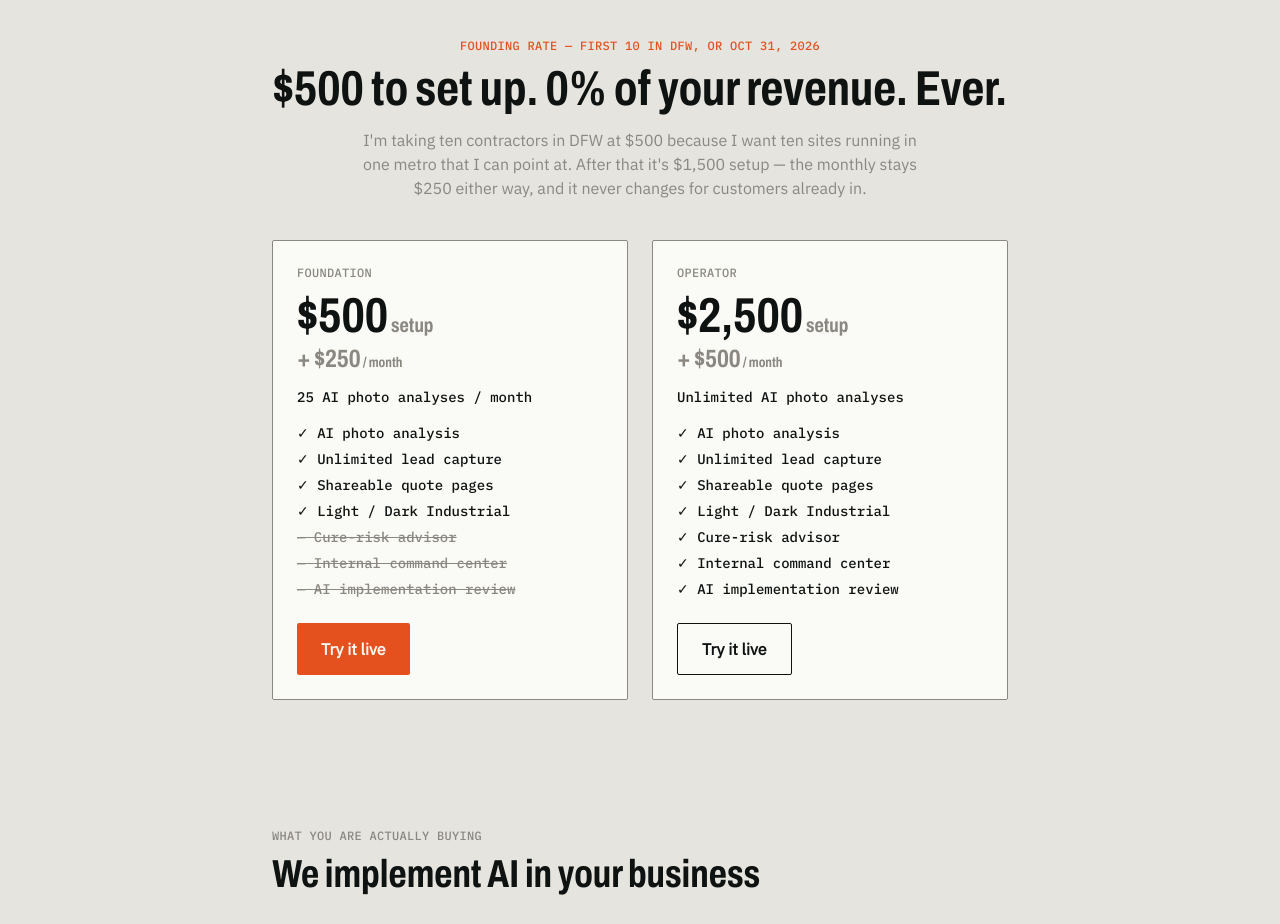
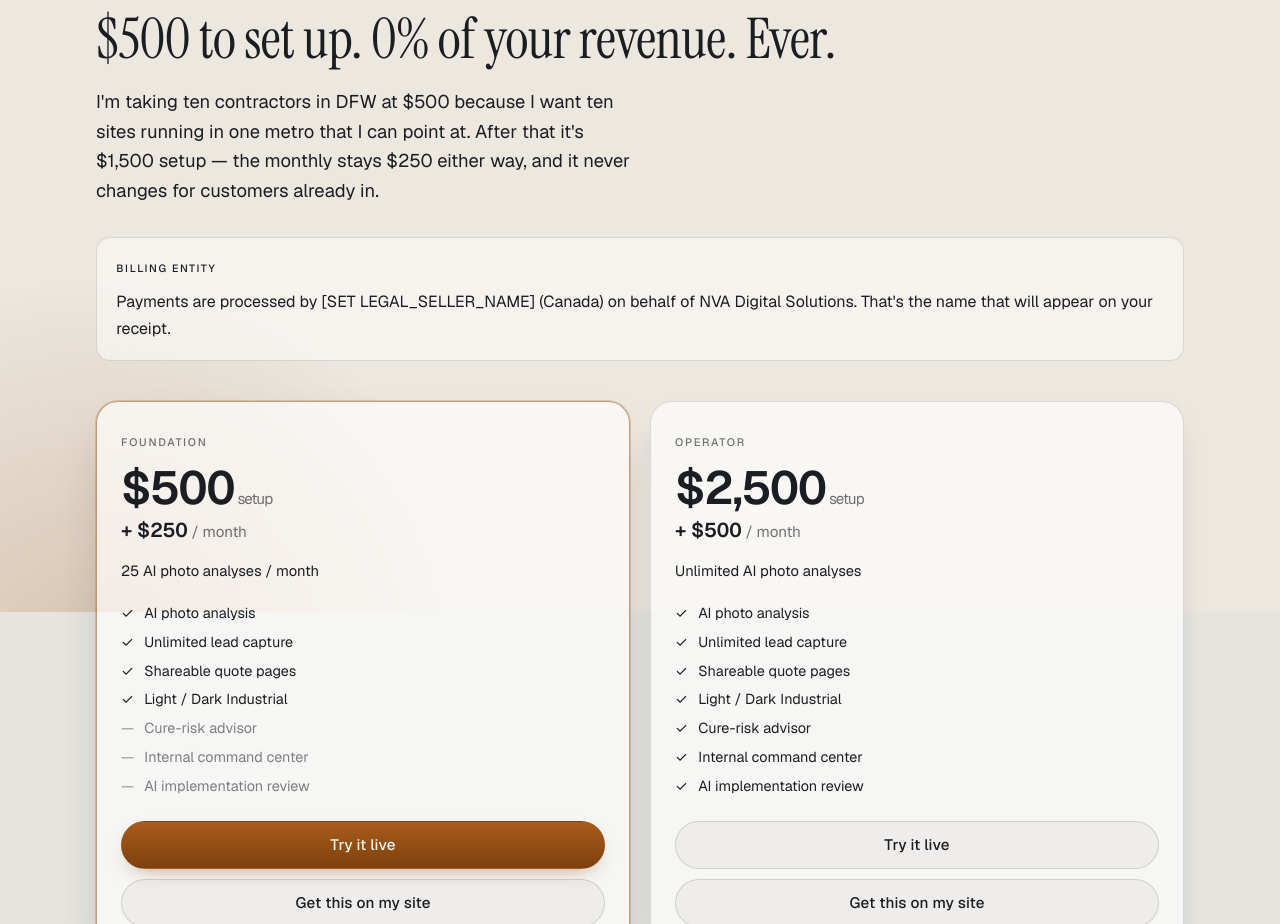
Before and after one commit to dawsennelsonv1-eng/nva-web-solutions, a Next.js app: page /pricing in a window 1280 px wide. Shown: the part 188-1112 px from the top of the page. Built offline with nearby package versions, Linux system fonts and the light colour scheme; no server answers; the database is empty.

Commit message:
phase 16g: restyle /categories and /pricing

```diff
--- a/app/(public)/pricing/page.tsx
+++ b/app/(public)/pricing/page.tsx
@@ -1,41 +1,64 @@
 import type { Metadata } from 'next';
-import { Panel } from '@/components/ui/Panel';
-import { CtaButton } from '@/components/marketing/CtaButton';
-import { ImplementationOffer } from '@/components/marketing/ImplementationOffer';
+import Link from 'next/link';
+import { GradientField } from '@/components/site/GradientField';
 import { disclosureLine } from '@/lib/billing/entity';
 import { createSupabaseServerClient } from '@/lib/supabase/server';
 import { stubPlans } from '@/lib/stubs';
 
 /**
- * app/(public)/pricing/page.tsx — REAL pricing, never hardcoded.
+ * app/(public)/pricing/page.tsx — REAL pricing, never hardcoded. Restyled, 16G.
+ *
+ * ============================================================================
+ * THE DATA PATH IS UNCHANGED. EVERY WORD OF THAT ORIGINAL NOTE STILL HOLDS.
+ * ============================================================================
  *
  * Tiers render from the `plans` table (anon-readable for active rows,
- * 0003_rls.sql's documented deviation) via the same server client every
- * other real read in this codebase uses. If the founding rate in OFFER.md
- * §6 ever changes — the $500 setup ending at 10 contractors or October 31,
- * 2026, whichever comes first — that is a row UPDATE, and this page reflects
- * it on the next request with no deploy.
+ * 0003_rls.sql's documented deviation) through the same server client every
+ * other real read uses. If the founding rate ever changes, that is a row UPDATE
+ * and this page reflects it on the next request with no deploy.
  *
- * FALLBACK: an unconfigured environment (no Supabase env set — a fresh
- * clone, a local preview) renders lib/stubs.ts's stubPlans instead of
- * throwing, so the page is always inspectable without secrets. Production
- * with real env vars always prefers the live table.
+ * FALLBACK: an unconfigured environment renders lib/stubs.ts's stubPlans rather
+ * than throwing, so the page is always inspectable without secrets.
  *
- * 15A.4 — FranchiseComparison is gone from this page and from the repo. The
- * section below it is now ImplementationOffer, which carries the new
- * positioning (we implement AI in your business) and takes the identical two
- * props, so the live plan numbers still flow through untouched.
+ * CHECKOUT IS STILL NOT WIRED. Phase 5.5 owns the payment adapter and is the
+ * explicit ship gate. Rather than fake a buy button, the CTAs route to things
+ * that are real today — /demo for the tool, /start for the questionnaire.
  *
- * CHECKOUT IS NOT WIRED YET, on purpose: Phase 5.5 owns the payment
- * provider adapter and is the explicit ship gate — "you cannot advertise
- * until this ships." Rather than fake a buy button or link somewhere
- * broken, both CTAs route to /demo, which is real today.
+ * ============================================================================
+ * WHAT CHANGED
+ * ============================================================================
+ *
+ * Panel, CtaButton and ImplementationOffer are no longer imported. All three
+ * are drawn in the legacy token system and cannot be restyled here without
+ * changing the other surfaces that mount them. NONE OF THEM IS DELETED — grep
+ * before removing anything:
+ *
+ *   grep -rn "Panel\|CtaButton\|ImplementationOffer" app components
+ *
+ * ImplementationOffer's argument — that we implement AI inside your business —
+ * now lives on the homepage, in a section written for it. Repeating it at the
+ * bottom of a pricing page was the pricing page doing someone else's job; this
+ * one answers what it costs and links onward.
+ *
+ * THE DISCLOSURE STAYS ABOVE THE FOLD at plain body size, from config (R-210).
+ * It moved from a Panel into a plain block. That is a styling change and not a
+ * relaxation: it is still the first thing under the heading, still full size,
+ * still not in a collapsed or muted container.
+ *
+ * THE 30-DAY GUARANTEE COPY IS UNCHANGED, including the part that refuses to
+ * promise a number of leads. That paragraph is the most valuable thing on the
+ * page and it survives verbatim.
  */
 
 export const metadata: Metadata = {
   title: 'Pricing',
-  description: 'Two tiers. $500 setup, $250 a month for Foundation. 0% of your revenue, always.',
-  openGraph: { title: 'Girder pricing', description: '$500 setup, $250/month. 0% of revenue.', type: 'website' },
+  description:
+    'Two tiers. $500 setup, $250 a month for Foundation. 0% of your revenue, always.',
+  openGraph: {
+    title: 'Girder pricing',
+    description: '$500 setup, $250/month. 0% of revenue.',
+    type: 'website',
+  },
 };
 
 interface PlanView {
@@ -102,84 +125,95 @@ const FEATURE_LABELS: { key: string; label: string }[] = [
 export default async function PricingPage() {
   const { plans } = await loadPlans();
   const foundation = plans.find((p) => p.code === 'foundation');
+  const setup = foundation ? dollars(foundation.setupFeeCents) : '$500';
 
   return (
-    <div className="pb-16">
-      {/* R-210: the disclosure is above the fold, plain body size, from config. */}
-      <div className="mx-auto max-w-3xl px-4 pt-6">
-        <Panel label="Billing entity">
-          <p className="text-base">{disclosureLine()}</p>
-        </Panel>
+    <>
+      <GradientField />
+      <section className="n15-sec" aria-labelledby="pricing-h">
+        <div className="n15-in">
+          <p className="n15-eyebrow">Founding rate — first 10 in DFW, or Oct 31, 2026</p>
+          <h1 id="pricing-h" className="n15-h2">
+            {setup} to set up. 0% of your revenue. Ever.
+          </h1>
+          <p className="n15-lede">
+            I&apos;m taking ten contractors in DFW at {setup} because I want ten
+            sites running in one metro that I can point at. After that it&apos;s
+            $1,500 setup — the monthly stays $250 either way, and it never
+            changes for customers already in.
+          </p>
+
+          {/* R-210: above the fold, plain body size, from config. */}
+          <div className="pr-note pc-disclosure">
+            <p className="pr-note-k">Billing entity</p>
+            <p className="n15-body">{disclosureLine()}</p>
           </div>
 
-      <div className="mx-auto max-w-3xl px-4 pt-10 text-center">
-        <p className="font-data text-xs uppercase tracking-wide text-hazard">Founding rate — first 10 in DFW, or Oct 31, 2026</p>
-        <h1 className="mt-2 font-display font-condensed text-3xl font-bold sm:text-4xl">
-          {foundation ? dollars(foundation.setupFeeCents) : '$500'} to set up. 0% of your revenue. Ever.
-        </h1>
-        <p className="mx-auto mt-3 max-w-xl text-base text-rule">
-          I&apos;m taking ten contractors in DFW at {foundation ? dollars(foundation.setupFeeCents) : '$500'} because I want
-          ten sites running in one metro that I can point at. After that it&apos;s $1,500 setup — the monthly stays $250
-          either way, and it never changes for customers already in.
+          <div className="pc-grid">
+            {plans.map((p) => (
+              <article key={p.code} className={'pc-card' + (p.code === 'foundation' ? ' pc-card-lead' : '')}>
+                <p className="pc-name">{p.name}</p>
+
+                <p className="pc-fig">
+                  {dollars(p.setupFeeCents)}
+                  <span className="pc-fig-unit"> setup</span>
                 </p>
-      </div>
+                <p className="pc-monthly">
+                  + {dollars(p.monthlyCents)}
+                  <span className="pc-fig-unit"> / month</span>
+                </p>
 
-      <div className="mx-auto mt-10 grid max-w-3xl grid-cols-1 gap-6 px-4 sm:grid-cols-2">
-        {plans.map((p) => (
-          <div key={p.code} className="rounded-milled border bg-sheet p-6">
-            <p className="font-data text-xs uppercase tracking-wide text-rule">{p.name}</p>
-            <p className="tabular mt-2 font-display font-condensed text-4xl font-bold">
-              {dollars(p.setupFeeCents)}
-              <span className="text-lg font-normal text-rule"> setup</span>
-            </p>
-            <p className="tabular font-display font-condensed text-xl font-bold text-rule">
-              + {dollars(p.monthlyCents)}<span className="text-sm font-normal"> / month</span>
-            </p>
-            <p className="mt-3 font-data text-sm">
+                <p className="pc-limit">
                   {p.analysisLimitPerMonth === null
                     ? 'Unlimited AI photo analyses'
                     : p.analysisLimitPerMonth + ' AI photo analyses / month'}
                 </p>
-            <ul className="mt-4 space-y-1.5">
+
+                <ul className="pc-features">
                   {FEATURE_LABELS.map((f) => {
                     const on = p.features[f.key] === true;
                     return (
-                  <li key={f.key} className={'font-data text-sm ' + (on ? 'text-ink' : 'text-rule line-through')}>
-                    {on ? '✓ ' : '— '}
+                      <li key={f.key} className={on ? 'pc-on' : 'pc-off'}>
+                        <span aria-hidden className="pc-mark">
+                          {on ? '✓' : '—'}
+                        </span>
                         {f.label}
                       </li>
                     );
                   })}
                 </ul>
-            <div className="mt-6">
-              <CtaButton href="/demo" variant={p.code === 'foundation' ? 'hazard' : 'outline'}>
+
+                <div className="pc-actions">
+                  <Link
+                    href="/demo"
+                    className={
+                      'n15-btn ' +
+                      (p.code === 'foundation' ? 'n15-btn-primary' : 'n15-btn-ghost')
+                    }
+                  >
                     Try it live
-              </CtaButton>
+                  </Link>
+                  <Link href="/start" className="n15-btn n15-btn-ghost">
+                    Get this on my site
+                  </Link>
                 </div>
-          </div>
+              </article>
             ))}
           </div>
 
-      <div className="mt-16">
-        <ImplementationOffer
-          foundationSetupDollars={foundation ? Math.round(foundation.setupFeeCents / 100) : 500}
-          foundationMonthlyDollars={foundation ? Math.round(foundation.monthlyCents / 100) : 250}
-        />
-      </div>
-
-      <div className="mx-auto max-w-2xl px-4">
-        <Panel label="30-day guarantee">
-          <p className="font-display font-condensed text-lg font-bold">
-            Thirty days. If it&apos;s not working, you get the setup fee back.
+          <div className="ai-foot">
+            <h2 className="n15-h3">Thirty days. If it&apos;s not working, you get the setup fee back.</h2>
+            <p className="n15-body n15-measure">
+              Tell me inside 30 days and I refund the {setup} setup in full, no
+              questions and no forms. You keep any leads it captured. I
+              don&apos;t refund monthly fees for months already used, and I
+              won&apos;t promise you a number of leads — this converts the
+              traffic you already have, it doesn&apos;t create traffic. If it
+              doesn&apos;t convert it, you shouldn&apos;t be paying for it.
             </p>
-          <p className="mt-2 text-base leading-relaxed">
-            Tell me inside 30 days and I refund the {foundation ? dollars(foundation.setupFeeCents) : '$500'} setup in
-            full, no questions and no forms. You keep any leads it captured. I don&apos;t refund monthly fees for months
-            already used, and I won&apos;t promise you a number of leads — this converts the traffic you already have, it
-            doesn&apos;t create traffic. If it doesn&apos;t convert it, you shouldn&apos;t be paying for it.
-          </p>
-        </Panel>
           </div>
         </div>
+      </section>
+    </>
   );
 }
--- a/app/layout.tsx
+++ b/app/layout.tsx
@@ -9,6 +9,7 @@ import './phase16.css';
 import './phase17.css';
 import './phase18.css';
 import './phase19.css';
+import './phase20.css';
 
 /**
  * PHASE 16B. phase16.css is imported LAST and carries the tool page template.
@@ -24,6 +25,7 @@ import './phase19.css';
  *   phase16.css   tool pages: gallery, story, similar tools, CTA rail. UNTOUCHED.
  *   phase18.css   the photo-first card (16C). Light overrides at its foot.
  *   phase19.css   account links in the menu (16F). Light overrides at its foot.
+ *   phase20.css   /categories and /pricing (16G). Light overrides at its foot.
  *   phase17.css   the LIGHT THEME. Every rule scoped to
  *                 html[data-n15-theme='light'], so it is inert on dark.
  *
--- /dev/null
+++ b/app/phase20.css
@@ -0,0 +1,219 @@
+/* ============================================================================
+   PHASE 16G — /categories AND /pricing
+   Imported last. Additions only; light overrides at the foot, scoped as
+   phase17.css is. globals.css and the legacy tokens are untouched, so /queue,
+   /demo and admin still render exactly as before.
+========================================================================== */
+
+/* ----------------------------------------------------------------------------
+   CATEGORIES
+--------------------------------------------------------------------------- */
+.cat-group {
+  margin-top: 3.25rem;
+}
+.cat-blurb {
+  margin-top: 0.5rem;
+  max-width: 60ch;
+}
+.cat-grid {
+  margin-top: 1.25rem;
+  padding: 0;
+  list-style: none;
+  display: grid;
+  gap: 0.9rem;
+}
+@media (min-width: 720px) {
+  .cat-grid {
+    grid-template-columns: repeat(auto-fit, minmax(19rem, 1fr));
+  }
+}
+
+/* A whole card is the tap target, not a link inside it. On a phone, a 19rem
+   card with a small link in it is a card you will miss. */
+.cat-card {
+  display: flex;
+  height: 100%;
+  flex-direction: column;
+  gap: 0.35rem;
+  border-radius: var(--n15-r-card);
+  border: 1px solid var(--n15-card-edge);
+  background: var(--n15-card);
+  box-shadow: var(--n15-shadow-rest);
+  padding: 1.25rem 1.15rem;
+  transition: border-color 160ms ease, transform 110ms ease;
+}
+.cat-card:hover {
+  border-color: var(--n15-card-edge-lit);
+}
+.cat-card:active {
+  transform: scale(0.99);
+}
+
+/* The status pill sits on its own line here rather than beside the trade name.
+   In a two-column grid the trade names are short and the pill is wide; putting
+   them on one row makes every card wrap differently. */
+.cat-status {
+  align-self: flex-start;
+  margin-bottom: 0.5rem;
+}
+
+.cat-trade {
+  font-family: var(--n15-serif);
+  font-size: 1.35rem;
+  line-height: 1.15;
+  color: rgb(var(--n15-ink));
+}
+.cat-prices {
+  font-family: var(--n15-sans);
+  font-size: 0.9rem;
+  line-height: 1.55;
+  color: rgba(var(--n15-ink), 0.68);
+}
+/* Pushed to the bottom so the arrow line is level across a row of cards whose
+   descriptions are different lengths. */
+.cat-go {
+  margin-top: auto;
+  padding-top: 0.85rem;
+  font-family: var(--n15-sans);
+  font-weight: 500;
+  font-size: 0.8rem;
+  color: var(--n15-copper);
+}
+.cat-note {
+  margin-top: 0.5rem;
+  font-family: var(--n15-sans);
+  font-size: 0.78rem;
+  line-height: 1.5;
+  color: rgba(var(--n15-ink), 0.55);
+}
+
+/* ----------------------------------------------------------------------------
+   PRICING
+--------------------------------------------------------------------------- */
+.pc-disclosure {
+  margin-top: 2rem;
+}
+
+.pc-grid {
+  margin-top: 2.5rem;
+  display: grid;
+  gap: 1.25rem;
+}
+@media (min-width: 760px) {
+  .pc-grid {
+    grid-template-columns: repeat(2, minmax(0, 1fr));
+  }
+}
+
+.pc-card {
+  display: flex;
+  flex-direction: column;
+  border-radius: var(--n15-r-card);
+  border: 1px solid var(--n15-card-edge);
+  background: var(--n15-card);
+  box-shadow: var(--n15-shadow-rest);
+  padding: 1.75rem 1.5rem;
+}
+/* The founding tier is marked with the copper edge rather than a "MOST POPULAR"
+   ribbon. There are two plans and one operator; a popularity claim about two
+   rows would be invented. */
+.pc-card-lead {
+  border-color: rgba(201, 112, 47, 0.5);
+  box-shadow: var(--n15-shadow-lift), 0 0 0 1px rgba(201, 112, 47, 0.2);
+}
+
+.pc-name {
+  font-family: var(--n15-sans);
+  font-weight: 500;
+  font-size: 0.68rem;
+  letter-spacing: 0.16em;
+  text-transform: uppercase;
+  color: rgba(var(--n15-ink), 0.5);
+}
+.pc-fig {
+  margin-top: 0.65rem;
+  font-family: var(--n15-sans);
+  font-weight: 600;
+  font-variant-numeric: tabular-nums lining-nums;
+  font-size: clamp(2.2rem, 7vw, 2.9rem);
+  line-height: 1;
+  letter-spacing: -0.02em;
+  color: rgb(var(--n15-ink));
+}
+.pc-monthly {
+  margin-top: 0.45rem;
+  font-family: var(--n15-sans);
+  font-weight: 600;
+  font-variant-numeric: tabular-nums lining-nums;
+  font-size: 1.25rem;
+  color: rgba(var(--n15-ink), 0.78);
+}
+.pc-fig-unit {
+  font-weight: 400;
+  font-size: 0.95rem;
+  color: rgba(var(--n15-ink), 0.55);
+}
+.pc-limit {
+  margin-top: 0.9rem;
+  font-family: var(--n15-sans);
+  font-size: 0.92rem;
+  color: rgba(var(--n15-ink), 0.8);
+}
+
+.pc-features {
+  margin: 1.25rem 0 0;
+  padding: 0;
+  list-style: none;
+  display: grid;
+  gap: 0.5rem;
+}
+.pc-features li {
+  display: flex;
+  gap: 0.55rem;
+  font-family: var(--n15-sans);
+  font-size: 0.9rem;
+  line-height: 1.45;
+}
+.pc-mark {
+  flex-shrink: 0;
+  width: 1em;
+}
+.pc-on {
+  color: rgba(var(--n15-ink), 0.85);
+}
+/* Absent features are dimmed, NOT struck through. A line through a feature name
+   reads as "removed" or "was included and is not any more"; dimming reads as
+   "this tier does not have it", which is what is true. */
+.pc-off {
+  color: rgba(var(--n15-ink), 0.38);
+}
+.pc-off .pc-mark {
+  color: rgba(var(--n15-ink), 0.3);
+}
+
+.pc-actions {
+  margin-top: auto;
+  padding-top: 1.5rem;
+  display: flex;
+  flex-direction: column;
+  gap: 0.6rem;
+}
+
+/* ----------------------------------------------------------------------------
+   LIGHT THEME
+--------------------------------------------------------------------------- */
+html[data-n15-theme='light'] .cat-note,
+html[data-n15-theme='light'] .pc-off {
+  color: rgba(26, 29, 34, 0.55);
+}
+html[data-n15-theme='light'] .pc-off .pc-mark {
+  color: rgba(26, 29, 34, 0.45);
+}
+html[data-n15-theme='light'] .pc-name,
+html[data-n15-theme='light'] .pc-fig-unit {
+  color: rgba(26, 29, 34, 0.62);
+}
+html[data-n15-theme='light'] .pc-card-lead {
+  border-color: rgba(154, 83, 22, 0.55);
+  box-shadow: var(--n15-shadow-lift), 0 0 0 1px rgba(154, 83, 22, 0.22);
+}
```
Also changed, not shown: app/(public)/categories/page.tsx (+84 -75 lines). Lines whose indentation alone changed are shown as unchanged.
